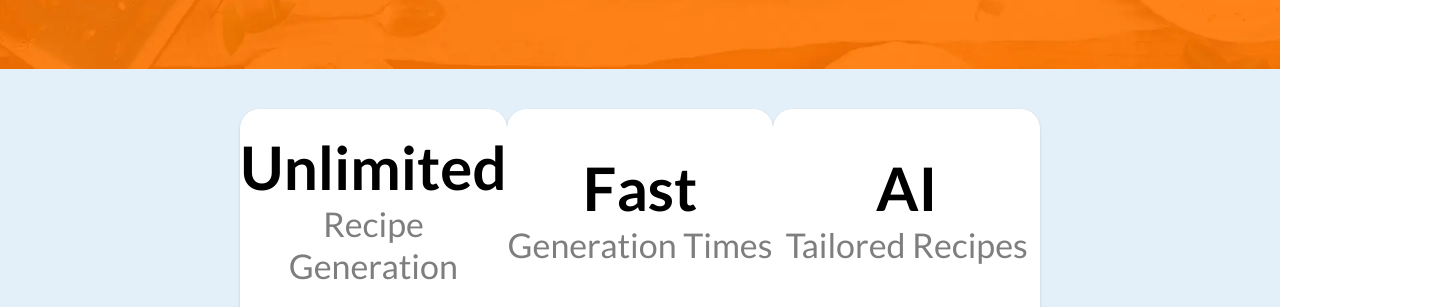
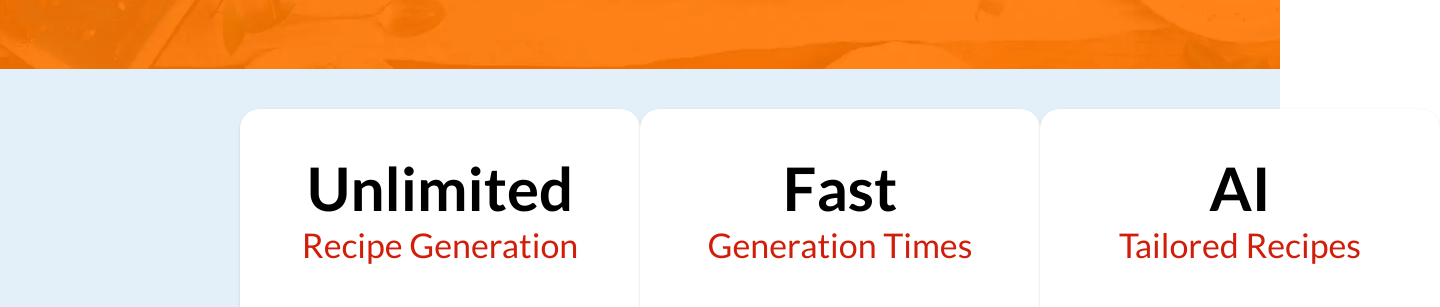
Before and after one commit to UOA-CS732-SE750-Students-2024/project-group-teal-turtles, a Next.js app in the folder frontend/: page /landing in a window 1280 px wide. Shown: the part 491-798 px from the top of the page, 1440 px wide, since content can reach past the window. Built offline with nearby package versions, Linux system fonts and the light colour scheme; no server answers.

Commit message:
build: add react card flip

```diff
--- a/frontend/package.json
+++ b/frontend/package.json
@@ -21,6 +21,7 @@
     "fuse.js": "^7.0.0",
     "next": "14.1.4",
     "react": "^18",
+    "react-card-flip": "^1.2.2",
     "react-dom": "^18",
     "zustand": "^4.5.2"
   },
--- a/frontend/src/app/(with-layout)/landing/page.jsx
+++ b/frontend/src/app/(with-layout)/landing/page.jsx
@@ -1,17 +1,19 @@
 "use client";
 
-import { Typography, Stack, TextField, Card, IconButton, CardActionArea, Box } from "@mui/material";
+import { Typography, Stack, Card, CardActionArea } from "@mui/material";
 import ArrowForwardIcon from "@mui/icons-material/ArrowForward";
 import React from "react";
 import "./../../globals.css";
 import useDataStore from "@/lib/store";
 import { useRouter } from "next/navigation";
 import { useEffect, useState } from "react";
+import ReactCardFlip from "react-card-flip";
 
-function CircularCard({ title, body }) {
+function CircularCard({ title, body, back }) {
+	const [flipped, setFlipped] = useState(false);
+
 	return (
-		title &&
-		body && (
+		<ReactCardFlip isFlipped={flipped}>
 			<Card
 				sx={{
 					width: "400px",
@@ -21,6 +23,8 @@ function CircularCard({ title, body }) {
 				}}
 			>
 				<CardActionArea
+					key="front"
+					onClick={() => setFlipped(!flipped)}
 					sx={{
 						alignItems: "center",
 						display: "flex",
@@ -32,12 +36,36 @@ function CircularCard({ title, body }) {
 					<Typography color="secondary.dark" variant="h2" fontWeight="600">
 						{title}
 					</Typography>
-					<Typography color="secondary.main" align="center" variant="h4">
+					<Typography color="primary.dark" align="center" variant="h4">
 						{body}
 					</Typography>
 				</CardActionArea>
 			</Card>
-		)
+			<Card
+				sx={{
+					width: "400px",
+					height: "200px",
+					borderRadius: "20px 20px 0 0",
+					m: "auto"
+				}}
+			>
+				<CardActionArea
+					onClick={() => setFlipped(!flipped)}
+					key="back"
+					sx={{
+						alignItems: "center",
+						display: "flex",
+						flexDirection: "column",
+						backgroundColor: "background.paper",
+						height: "100%"
+					}}
+				>
+					<Typography textAlign="center" variant="h6" sx={{ color: "secondary.dark", px: 5 }}>
+						{back}
+					</Typography>
+				</CardActionArea>
+			</Card>
+		</ReactCardFlip>
 	);
 }
 
@@ -109,10 +137,28 @@ function Landing() {
 							</CardActionArea>
 						</Card>
 					</Stack>
-					<Stack direction="row" pt={5} px={30} sx={{ backgroundColor: "background.default" }}>
-						<CircularCard title="Unlimited" body="Recipe Generation" />
-						<CircularCard title="Fast" body="Generation Times" />
-						<CircularCard title="AI" body="Tailored Recipes" />
+					<Stack
+						direction="row"
+						pt={5}
+						px={30}
+						justifyContent="space-evenly"
+						sx={{ backgroundColor: "background.default" }}
+					>
+						<CircularCard
+							title="Unlimited"
+							body="Recipe Generation"
+							back="Intelligent Eats allows for unlimited generated recipes for FREE. All you have to do is Sign up."
+						/>
+						<CircularCard
+							title="Fast"
+							body="Generation Times"
+							back="No need to spend precious time searching for meals - We'll generate you a meal in 10 seconds or less."
+						/>
+						<CircularCard
+							title="AI"
+							body="Tailored Recipes"
+							back="All Recipes and Meal images are generated using the latest, most powerful AI models."
+						/>
 					</Stack>
 				</>
 			)}
```
Also changed, not shown: 1 other file (tests, documents, lock files or other folders).
